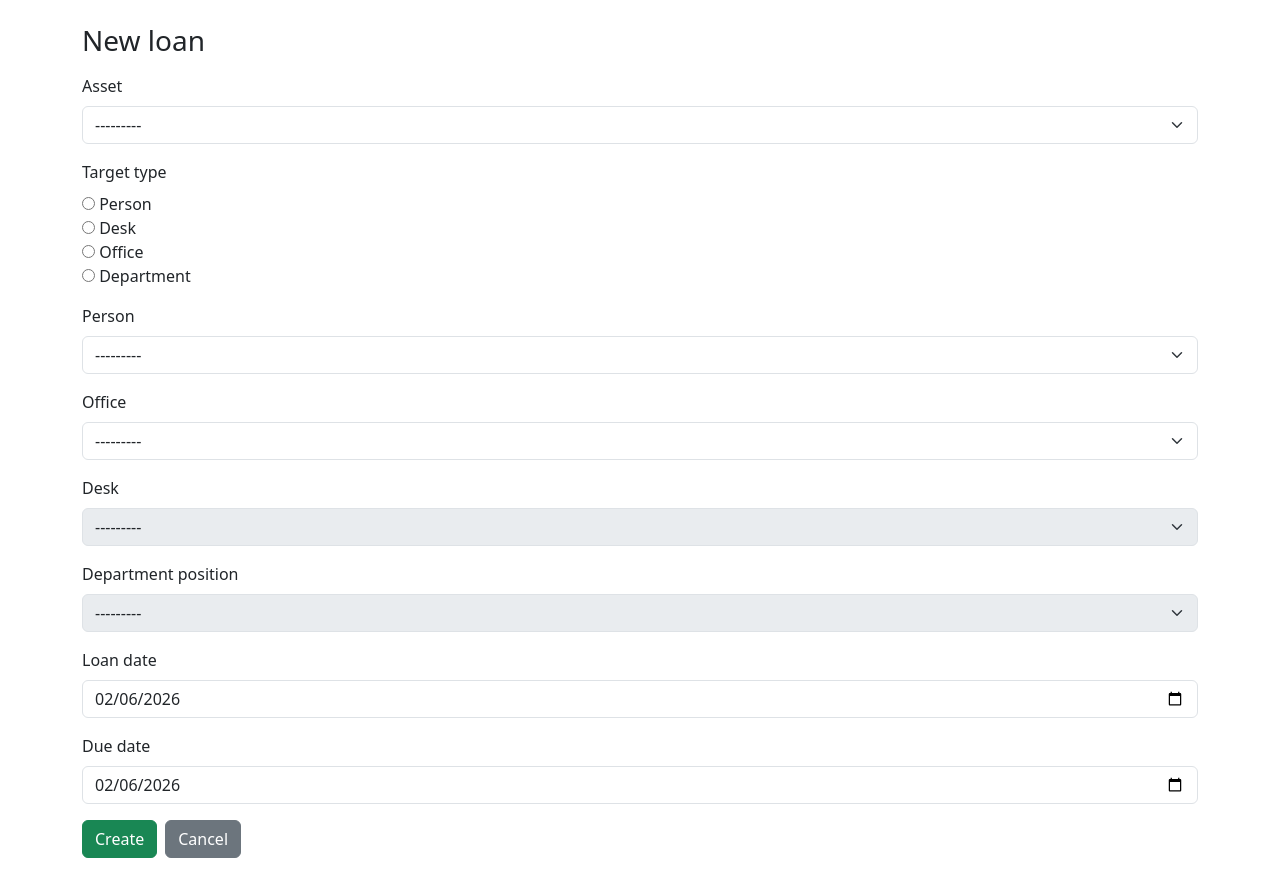
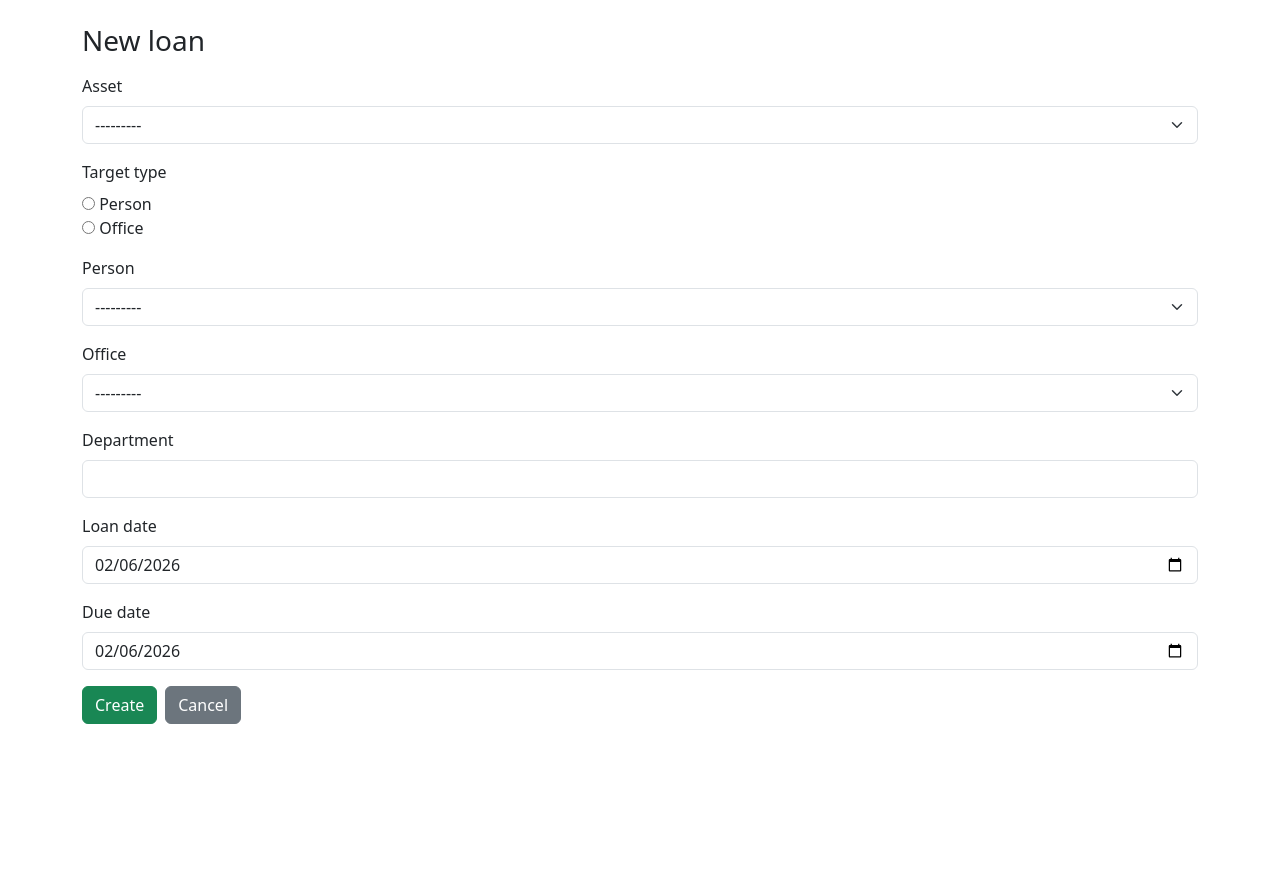
Before and after one commit to npawel322/inventory_app, a Django app: page /loans/new/ in a window 1280 px wide. Shown: the part 55-937 px from the top of the page. After the commit the page ends 779 px from the top, so only its background shows below. Run offline with Django 5.2, Linux system fonts and the light colour scheme; a user stored in the database is signed in; data comes from the database, SQL or seed files in the repository; both versions use the stored data as it was before the commit; some libraries are stand-ins or nearby versions.

Commit message:
poprawki z department

```diff
--- a/inventory/api_views.py
+++ b/inventory/api_views.py
@@ -44,7 +44,7 @@ class DeskViewSet(viewsets.ModelViewSet):
 
 class LoanViewSet(viewsets.ModelViewSet):
     queryset = Loan.objects.select_related(
-        "asset", "person", "desk__room__office", "office", "department_position__department__office"
+        "asset", "person", "desk__room__office", "office"
     ).all().order_by("-id")
     serializer_class = LoanSerializer
 
--- a/inventory/forms.py
+++ b/inventory/forms.py
@@ -9,11 +9,10 @@ from .models import Asset, Department, DepartmentPosition, Desk, Loan, Office, P
 
 
 DEFAULT_DEPARTMENTS = [
-    ("Yellow", "yellow"),
-    ("Blue", "blue"),
-    ("Green", "green"),
-    ("Purple", "purple"),
-    ("Orange", "orange"),
+    "Admin",
+    "HR",
+    "Finance",
+    "IT",
 ]
 
 
@@ -74,6 +73,24 @@ class DeskByOfficeSelect(forms.Select):
         return option
 
 
+class PersonDepartmentSelect(forms.Select):
+    """Adds department metadata to person <option> tags for client-side fill."""
+
+    def __init__(self, *args, person_department_map=None, **kwargs):
+        self.person_department_map = person_department_map or {}
+        super().__init__(*args, **kwargs)
+
+    def create_option(self, name, value, label, selected, index, subindex=None, attrs=None):
+        option = super().create_option(name, value, label, selected, index, subindex=subindex, attrs=attrs)
+        if value is None:
+            return option
+        raw_value = getattr(value, "value", value)
+        department = self.person_department_map.get(str(raw_value))
+        if department:
+            option["attrs"]["data-department"] = department
+        return option
+
+
 class DepartmentPositionByOfficeSelect(forms.Select):
     """Adds office metadata to department position options."""
 
@@ -100,64 +117,55 @@ def _add_one_month(value: date) -> date:
 
 
 def _ensure_default_departments() -> None:
-    """Each office gets 5 departments and each department 10 positions."""
-    for office in Office.objects.all():
-        for name, color in DEFAULT_DEPARTMENTS:
-            department, _ = Department.objects.get_or_create(
-                office=office,
-                name=name,
-                defaults={"color": color},
-            )
-            if department.color != color:
-                department.color = color
-                department.save(update_fields=["color"])
+    """Global departments, each with 10 positions."""
+    for name in DEFAULT_DEPARTMENTS:
+        department, _ = Department.objects.get_or_create(name=name)
 
-            existing = set(department.positions.values_list("number", flat=True))
-            missing = [
-                DepartmentPosition(department=department, number=idx)
-                for idx in range(1, 11)
-                if idx not in existing
-            ]
-            if missing:
-                DepartmentPosition.objects.bulk_create(missing)
+        existing = set(department.positions.values_list("number", flat=True))
+        missing = [
+            DepartmentPosition(department=department, number=idx)
+            for idx in range(1, 11)
+            if idx not in existing
+        ]
+        if missing:
+            DepartmentPosition.objects.bulk_create(missing)
 
 
-def _configure_department_position_field(form: forms.Form) -> None:
+def _configure_department_field(form: forms.Form) -> None:
     _ensure_default_departments()
+    field = form.fields.get("department")
+    if not field:
+        return
+    field.widget = forms.Select()
+    field.choices = [("", "---------")] + [
+        (d.name, d.name) for d in Department.objects.order_by("name")
+    ]
+    _bootstrapify(form)
 
-    active_position_ids = Loan.objects.filter(
-        return_date__isnull=True,
-        department_position__isnull=False,
-    ).values_list("department_position_id", flat=True)
 
-    positions_qs = DepartmentPosition.objects.select_related("department__office").exclude(
-        pk__in=active_position_ids
-    ).order_by(
-        "department__office__name", "department__name", "number"
-    )
-    field = form.fields.get("department_position")
+def _configure_asset_field(form: forms.Form) -> None:
+    field = form.fields.get("asset")
     if not field:
         return
 
-    square_by_color = {
-        "yellow": "🟨",
-        "blue": "🟦",
-        "green": "🟩",
-        "purple": "🟪",
-        "orange": "🟧",
-    }
+    # Replace ModelChoice with plain Choice of unique names
+    names = list(
+        Asset.objects.filter(status="available")
+        .values_list("name", flat=True)
+        .distinct()
+        .order_by("name")
+    )
+    form.fields["asset"] = forms.ChoiceField(
+        choices=[("", "---------")] + [(n, n) for n in names],
+        required=True,
+    )
+    _bootstrapify(form)
 
-    field.queryset = positions_qs
-    field.label_from_instance = (
-        lambda pos: f"{square_by_color.get(pos.department.color, '⬜')} #{pos.number}"
-    )
-    field.widget = DepartmentPositionByOfficeSelect(
-        position_meta_map={
-            str(pos.pk): pos.department.office_id
-            for pos in positions_qs
-        }
-    )
-    field.widget.choices = field.choices
+
+def _resolve_asset_by_name(name: str) -> Asset | None:
+    if not name:
+        return None
+    return Asset.objects.filter(status="available", name=name).order_by("id").first()
 
 
 def _configure_loan_date_fields(form: forms.Form, *, company_due_default: bool = False) -> None:
@@ -198,26 +206,20 @@ def _assign_legacy_department_label(loan: Loan) -> None:
         loan.department = loan.person.department
         return
 
-    # 2) w pozostałych przypadkach (desk/department) bierz z department_position
-    if loan.department_position:
-        loan.department = str(loan.department_position)
-    elif not loan.department:
+    # 2) w pozostałych przypadkach bierz bezpośrednio z pola department
+    if not loan.department:
         loan.department = None
 
 
 
-def _is_department_position_available(position: DepartmentPosition) -> bool:
-    return not position.loans.filter(return_date__isnull=True).exists()
 
 
 class AdminLoanForm(forms.ModelForm):
-    """Admin can create loans to any target type (person/desk/office/department)."""
+    """Admin can create loans to a person or an office."""
 
     TARGET_CHOICES = [
         ("person", "Person"),
-        ("desk", "Desk"),
         ("office", "Office"),
-        ("department", "Department"),
     ]
     target_type = forms.ChoiceField(choices=TARGET_CHOICES, widget=forms.RadioSelect)
 
@@ -228,8 +230,7 @@ class AdminLoanForm(forms.ModelForm):
             "target_type",
             "person",
             "office",
-            "desk",
-            "department_position",
+            "department",
             "loan_date",
             "due_date",
         ]
@@ -241,25 +242,25 @@ class AdminLoanForm(forms.ModelForm):
     def __init__(self, *args, **kwargs):
         super().__init__(*args, **kwargs)
 
-        self.fields["asset"].queryset = Asset.objects.filter(status="available").order_by("name")
-        self.fields["person"].queryset = Person.objects.order_by("last_name", "first_name")
+        _configure_asset_field(self)
+        persons_qs = Person.objects.order_by("last_name", "first_name")
+        self.fields["person"].queryset = persons_qs
+        self.fields["person"].widget = PersonDepartmentSelect(
+            person_department_map={
+                str(person.pk): (person.department or "").strip()
+                for person in persons_qs
+            }
+        )
+        self.fields["person"].widget.choices = self.fields["person"].choices
         self.fields["office"].queryset = Office.objects.order_by("name")
-
-        desks_qs = Desk.objects.select_related("room__office").order_by(
-            "room__office__name", "room__name", "code"
+        self.fields["department"] = forms.CharField(
+            required=False,
+            widget=forms.TextInput(attrs={"readonly": "readonly", "class": "form-control"}),
         )
-        self.fields["desk"].queryset = desks_qs
-        self.fields["desk"].widget = DeskByOfficeSelect(
-            desk_office_map={str(desk.pk): desk.room.office_id for desk in desks_qs}
-        )
-        self.fields["desk"].widget.choices = self.fields["desk"].choices
-
-        _configure_department_position_field(self)
 
         self.fields["person"].required = False
-        self.fields["desk"].required = False
         self.fields["office"].required = False
-        self.fields["department_position"].required = False
+        self.fields["department"].required = False
 
         _bootstrapify(self)
         _configure_loan_date_fields(self)
@@ -267,22 +268,18 @@ class AdminLoanForm(forms.ModelForm):
     def clean(self):
         cleaned = super().clean()
         target_type = cleaned.get("target_type")
-        asset = cleaned.get("asset")
-
+        asset_name = cleaned.get("asset")
+        asset = _resolve_asset_by_name(asset_name)
         if not asset:
-            raise ValidationError("Asset is required.")
-        if asset.status != "available":
-            raise ValidationError("Selected asset is not available.")
+            raise ValidationError({"asset": "Asset is required."})
+        cleaned["asset"] = asset
 
         person = cleaned.get("person")
-        desk = cleaned.get("desk")
         office = cleaned.get("office")
-        department_position = cleaned.get("department_position")
+        department = (cleaned.get("department") or "").strip()
 
         cleaned["person"] = None
-        cleaned["desk"] = None
         cleaned["office"] = None
-        cleaned["department_position"] = None
         cleaned["department"] = None
 
         if target_type == "person":
@@ -293,35 +290,10 @@ class AdminLoanForm(forms.ModelForm):
 
             cleaned["department"] = (person.department or "").strip() or None
 
-        elif target_type == "desk":
-            if not desk:
-                raise ValidationError("Select a desk.")
-            if not department_position:
-                raise ValidationError({"department_position": "Select a department position."})
-            if office and desk.room.office_id != office.id:
-                raise ValidationError({"desk": "Selected desk is not in the chosen office."})
-            if department_position.department.office_id != desk.room.office_id:
-                raise ValidationError({"department_position": "Selected department is not in the desk office."})
-            if not _is_department_position_available(department_position):
-                raise ValidationError({"department_position": "Selected department position is already assigned."})
-            cleaned["desk"] = desk
-            cleaned["department_position"] = department_position
-            cleaned["department"] = str(department_position)
-
         elif target_type == "office":
             if not office:
                 raise ValidationError("Select an office.")
             cleaned["office"] = office
-
-        elif target_type == "department":
-            if not department_position:
-                raise ValidationError("Select a department position.")
-            if office and department_position.department.office_id != office.id:
-                raise ValidationError({"department_position": "Selected department is not in the chosen office."})
-            if not _is_department_position_available(department_position):
-                raise ValidationError({"department_position": "Selected department position is already assigned."})
-            cleaned["department_position"] = department_position
-            cleaned["department"] = str(department_position)
 
         else:
             raise ValidationError("Choose loan target type.")
@@ -343,7 +315,7 @@ class CompanyLoanForm(forms.ModelForm):
 
     class Meta:
         model = Loan
-        fields = ["asset", "office", "department_position", "loan_date", "due_date"]
+        fields = ["asset", "office", "department", "loan_date", "due_date"]
         widgets = {
             "loan_date": forms.DateInput(attrs={"type": "date"}),
             "due_date": forms.DateInput(attrs={"type": "date"}),
@@ -352,38 +324,34 @@ class CompanyLoanForm(forms.ModelForm):
     def __init__(self, *args, **kwargs):
         super().__init__(*args, **kwargs)
 
-        self.fields["asset"].queryset = Asset.objects.filter(status="available").order_by("name")
+        _configure_asset_field(self)
         self.fields["office"].queryset = Office.objects.order_by("name")
 
-        _configure_department_position_field(self)
+        _configure_department_field(self)
 
         self.fields["office"].required = True
-        self.fields["department_position"].required = True
+        self.fields["department"].required = True
 
         _bootstrapify(self)
         _configure_loan_date_fields(self, company_due_default=True)
 
     def clean(self):
         cleaned = super().clean()
-        asset = cleaned.get("asset")
+        asset_name = cleaned.get("asset")
+        asset = _resolve_asset_by_name(asset_name)
         office = cleaned.get("office")
-        department_position = cleaned.get("department_position")
+        department = (cleaned.get("department") or "").strip()
 
         if not asset:
-            raise ValidationError("Asset is required.")
-        if asset.status != "available":
-            raise ValidationError("Selected asset is not available.")
+            raise ValidationError({"asset": "Asset is required."})
+        cleaned["asset"] = asset
 
         if not office:
             raise ValidationError("Office is required.")
-        if not department_position:
+        if not department:
             raise ValidationError("Department is required.")
-        if department_position.department.office_id != office.id:
-            raise ValidationError({"department_position": "Selected department is not in the chosen office."})
-        if not _is_department_position_available(department_position):
-            raise ValidationError({"department_position": "Selected department position is already assigned."})
 
-        cleaned["department"] = str(department_position)
+        cleaned["department"] = department
 
         _validate_loan_dates(cleaned)
         return cleaned
@@ -404,7 +372,7 @@ class EmployeeLoanForm(forms.ModelForm):
         self.user = user
         super().__init__(*args, **kwargs)
 
-        self.fields["asset"].queryset = Asset.objects.filter(status="available").order_by("name")
+        _configure_asset_field(self)
         self.fields["office"].queryset = Office.objects.order_by("name")
 
         desks_qs = Desk.objects.select_related("room__office").order_by(
@@ -416,10 +384,10 @@ class EmployeeLoanForm(forms.ModelForm):
         )
         self.fields["desk"].widget.choices = self.fields["desk"].choices
 
-        _configure_department_position_field(self)
+        _configure_department_field(self)
 
         self.fields["office"].required = True
-        self.fields["department_position"].required = True
+        self.fields["department"].required = True
         self.fields["desk"].required = True
 
         _bootstrapify(self)
@@ -427,7 +395,7 @@ class EmployeeLoanForm(forms.ModelForm):
 
     class Meta:
         model = Loan
-        fields = ["asset", "office", "department_position", "desk", "loan_date", "due_date"]
+        fields = ["asset", "office", "department", "desk", "loan_date", "due_date"]
         widgets = {
             "loan_date": forms.DateInput(attrs={"type": "date"}),
             "due_date": forms.DateInput(attrs={"type": "date"}),
@@ -451,24 +419,20 @@ class EmployeeLoanForm(forms.ModelForm):
 
     def clean(self):
         cleaned = super().clean()
-        asset = cleaned.get("asset")
+        asset_name = cleaned.get("asset")
+        asset = _resolve_asset_by_name(asset_name)
         office = cleaned.get("office")
         desk = cleaned.get("desk")
-        department_position = cleaned.get("department_position")
+        department = (cleaned.get("department") or "").strip()
 
         if not asset:
-            raise ValidationError("Asset is required.")
-        if asset.status != "available":
-            raise ValidationError("Selected asset is not available.")
+            raise ValidationError({"asset": "Asset is required."})
+        cleaned["asset"] = asset
 
         if not office:
             raise ValidationError("Office is required.")
-        if not department_position:
+        if not department:
             raise ValidationError("Department is required.")
-        if department_position.department.office_id != office.id:
-            raise ValidationError({"department_position": "Selected department is not in the chosen office."})
-        if not _is_department_position_available(department_position):
-            raise ValidationError({"department_position": "Selected department position is already assigned."})
 
         if not desk:
             raise ValidationError("Desk is required.")
@@ -482,7 +446,7 @@ class EmployeeLoanForm(forms.ModelForm):
             )
 
         self._resolved_person = person
-        cleaned["department"] = str(department_position)
+        cleaned["department"] = department
         _validate_loan_dates(cleaned)
         return cleaned
 
--- a/inventory/templates/inventory/loan_form.html
+++ b/inventory/templates/inventory/loan_form.html
@@ -53,8 +53,9 @@
   (function () {
     const officeField = document.getElementById("id_office");
     const deskField = document.getElementById("id_desk");
-    const departmentField = document.getElementById("id_department_position");
-
+    const personField = document.getElementById("id_person");
+    const departmentField = document.getElementById("id_department");
+    const targetTypeField = document.querySelector('input[name="target_type"]');
     if (!officeField) {
       return;
     }
@@ -95,15 +96,70 @@
     }
 
     const renderDeskOptions = setupFilteredSelect(deskField);
-    const renderDepartmentOptions = setupFilteredSelect(departmentField);
 
     function renderAll() {
       renderDeskOptions();
-      renderDepartmentOptions();
+    }
+
+    function setDepartmentFromPerson() {
+      if (!personField || !departmentField) {
+        return;
+      }
+      const selected = personField.options[personField.selectedIndex];
+      const department = selected ? (selected.dataset.department || "") : "";
+      if (!department) {
+        return;
+      }
+      if (departmentField.tagName === "INPUT") {
+        departmentField.value = department;
+        return;
+      }
+      // Try direct match first
+      departmentField.value = department;
+      if (departmentField.value === department) {
+        return;
+      }
+      const normalized = department.trim().toLowerCase();
+      const match = Array.from(departmentField.options).find(
+        (opt) => opt.value.trim().toLowerCase() === normalized || opt.text.trim().toLowerCase() === normalized
+      );
+      if (match) {
+        departmentField.value = match.value;
+        return;
+      }
+      // Fallback: add missing option
+      const opt = new Option(department, department, true, true);
+      departmentField.add(opt);
+    }
+
+    function toggleDepartmentField() {
+      if (!departmentField || !targetTypeField) {
+        return;
+      }
+      const checked = document.querySelector('input[name="target_type"]:checked');
+      const target = checked ? checked.value : "";
+      if (target === "person") {
+        setDepartmentFromPerson();
+      } else if (target === "office") {
+        departmentField.value = "";
+      }
+      if (departmentField.tagName === "SELECT") {
+        departmentField.disabled = true;
+      }
     }
 
     officeField.addEventListener("change", renderAll);
     renderAll();
+    if (personField) {
+      personField.addEventListener("change", () => {
+        setDepartmentFromPerson();
+        toggleDepartmentField();
+      });
+    }
+    document.querySelectorAll('input[name="target_type"]').forEach((el) => {
+      el.addEventListener("change", toggleDepartmentField);
+    });
+    toggleDepartmentField();
   })();
 </script>
 {% endblock %}
--- a/inventory/views.py
+++ b/inventory/views.py
@@ -93,8 +93,8 @@ def _resolve_person_for_user(user):
 def loans_list(request):
     role = get_user_role(request.user)
     base_qs = Loan.objects.select_related(
-        "asset", "person", "desk__room__office", "office", "department_position__department__office", "created_by"
-    ).filter(return_date__isnull=True).order_by("-id")
+        "asset", "person", "desk__room__office", "office", "created_by"
+    ).filter(return_date__isnull=True)
 
     person = _resolve_person_for_user(request.user)
 
@@ -106,6 +106,13 @@ def loans_list(request):
             q |= Q(person=person)
         loans = base_qs.filter(q)
 
+    sort_field = request.GET.get("sort") or "issue"
+    sort_dir = request.GET.get("dir") or "desc"
+    sort_map = {"issue": "loan_date", "due": "due_date"}
+    sort_attr = sort_map.get(sort_field, "loan_date")
+    prefix = "" if sort_dir == "asc" else "-"
+    loans = loans.order_by(f"{prefix}{sort_attr}", "-id")
+
     is_admin = role == ROLE_ADMIN
     return render(
         request,
@@ -116,6 +123,8 @@ def loans_list(request):
             "is_admin": is_admin,
             "role": role,
             'cancel_url': 'loans_list',
+            "sort_field": sort_field,
+            "sort_dir": sort_dir,
         },
     )
 
@@ -204,8 +213,8 @@ def loan_return(request, loan_id: int):
 def history(request):
     role = get_user_role(request.user)
     base_qs = Loan.objects.select_related(
-        "asset", "person", "desk__room__office", "office", "department_position__department__office", "created_by"
-    ).order_by("-id")
+        "asset", "person", "desk__room__office", "office", "created_by"
+    )
 
     person = _resolve_person_for_user(request.user)
 
@@ -217,8 +226,22 @@ def history(request):
             q |= Q(person=person)
         loans = base_qs.filter(q)
 
+    sort_field = request.GET.get("sort") or "issue"
+    sort_dir = request.GET.get("dir") or "desc"
+    sort_map = {"issue": "loan_date", "due": "due_date"}
+    sort_attr = sort_map.get(sort_field, "loan_date")
+    prefix = "" if sort_dir == "asc" else "-"
+    loans = loans.order_by(f"{prefix}{sort_attr}", "-id")
+
     return render(
         request,
         "inventory/history.html",
-        {"loans": loans, "today": timezone.now().date(), "role": role, "is_admin": role == ROLE_ADMIN},
+        {
+            "loans": loans,
+            "today": timezone.now().date(),
+            "role": role,
+            "is_admin": role == ROLE_ADMIN,
+            "sort_field": sort_field,
+            "sort_dir": sort_dir,
+        },
     )
```
Also changed, not shown: inventory/admin.py (+32 -4 lines), inventory/management/commands/seed_inventory.py (+13 -20 lines), inventory/models.py (+4 -23 lines), inventory/serializers.py (+1 -15 lines), inventory/templates/inventory/history.html (+32 -1 lines), inventory/templates/inventory/loans_list.html (+32 -1 lines), db.sqlite3, inventory/migrations/0005_department_name_only.py (added).
